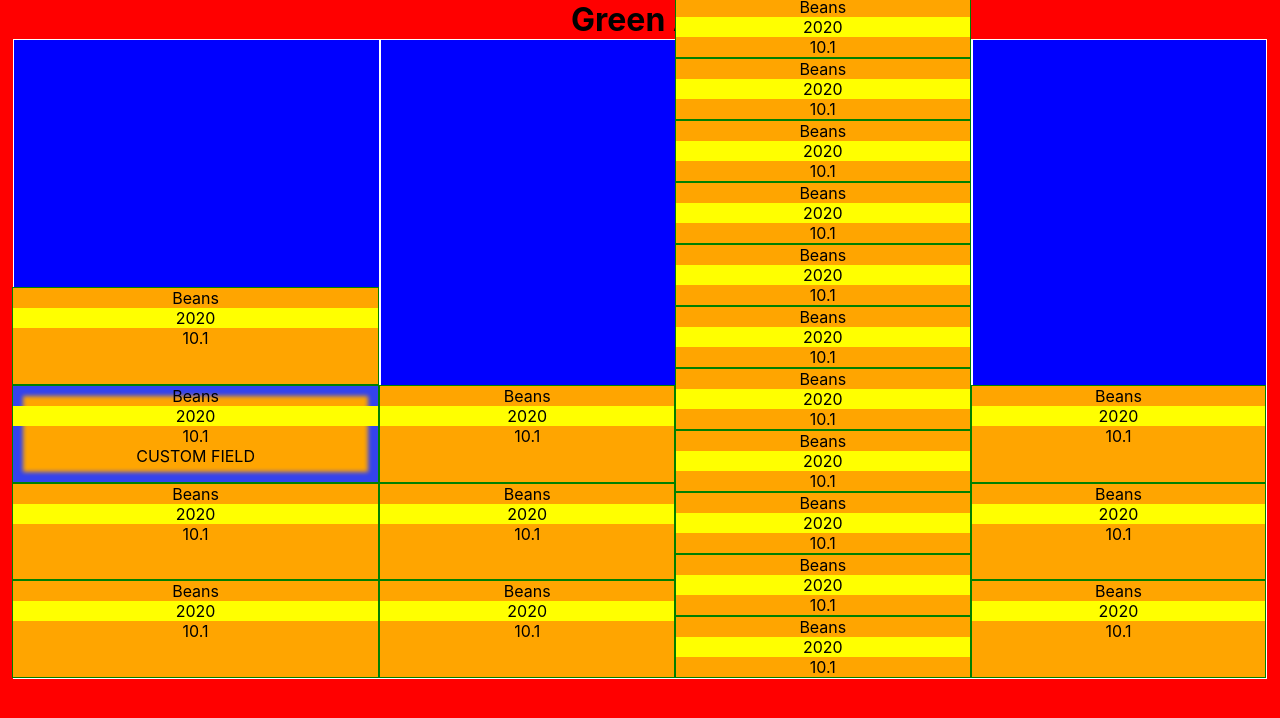
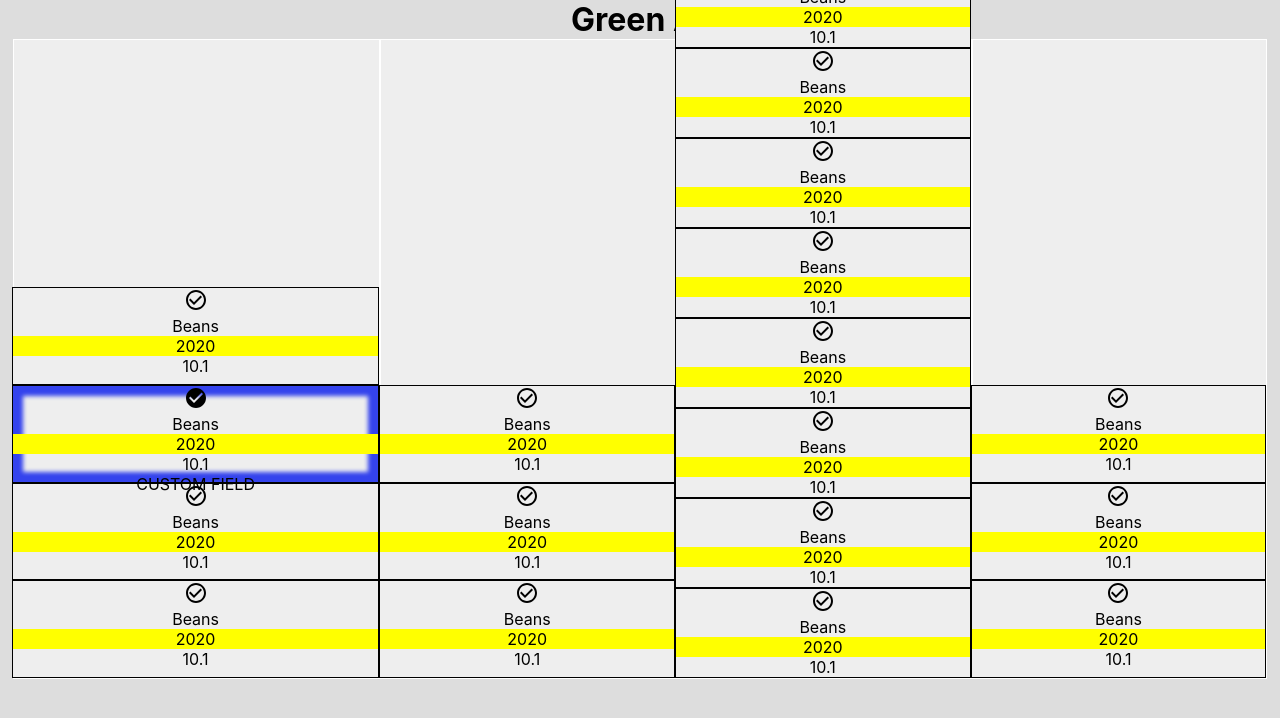
Before and after one commit to Kacper-Lubisz/TrayMaster, a React (Create React App) app: page / in a window 1280 px wide. Shown: the top 718 px of the page. Built offline with nearby package versions, Linux system fonts and the light colour scheme.

Commit message:
Improved code and near finished on multiple select functionality

```diff
--- a/src/App.tsx
+++ b/src/App.tsx
@@ -19,7 +19,7 @@ class App extends React.Component<any, any> {
                     {
                         title: "All",
                         buttons: [
-                            "Beans", "Beans", "Beans", "Beans", "Beans", "Beans", "Beans", "Beans", "Beans", "Beans",
+                            "Peas", "Beans", "Beans", "Beans", "Beans", "Beans", "Beans", "Beans", "Beans", "Beans",
                             "Beans", "Beans", "Beans", "Beans", "Beans"
                         ],
                         onClick: () => null
--- a/src/ViewPort.scss
+++ b/src/ViewPort.scss
@@ -10,7 +10,7 @@
   .column {
     border: 1px solid white;
     text-align: center;
-    background-color: blue;
+    background-color: #eee;
     flex: auto;
 
     display: flex;
@@ -20,8 +20,8 @@
     align-items: flex-end;
 
     .tray {
-      background-color: orange;
-      border: 1px solid green;
+      background-color: #eee;
+      border: 1px solid black;
       width: 100%;
       height: 15%;
 
@@ -44,10 +44,18 @@
 
 }
 
+.tray img {
+  position: relative;
+}
+
 .multipleSelect {
   border-radius: 30px;
+
+  .multipleSelect img {
+
+  }
+
 }
-
 
 h1 {
   margin: 0;
@@ -55,5 +63,5 @@ h1 {
 
 #outer {
   height: 100%;
-  background-color: red
+  background-color: #ddd
 }
--- a/src/ViewPort.tsx
+++ b/src/ViewPort.tsx
@@ -1,6 +1,8 @@
 import React from "react";
 import "./ViewPort.scss";
 import {Column, Tray} from "./core/Warehouse";
+import selectedIcon from "./icons/check_circle-24px.svg";
+import notSelectedIcon from "./icons/check_circle_outline-24px.svg";
 
 interface ViewPortProps {
     zoneLabel: string;
@@ -76,95 +78,123 @@ export class ViewPort extends React.Component<ViewPortProps, ViewPortState> {
         };
     }
 
-    /**
-     * This method allows for selecting a tray.  The behaviour changes depending on if the viewport is in multiple
-     * select mode.  If in multiple select mode, the last tray can't be deselected.  The target selection state can be
-     * specified, if null will toggle.
-     *
-     * @param tray The tray to be selected
-     * @param to if the tray should be selected or deselected, if null it will toggle
-     * @param selectionMap The map of currently selected trays, defaults to the states selection of null
-     * @param isMultipleSelect If multiple selections are to be allowed
-     */
-    selectTray(
-        tray: Tray,
-        to: boolean,
-        selectionMap: Map<Tray, boolean> = this.state.selected,
-        isMultipleSelect: boolean = this.state.isMultipleSelect
-    ): Map<Tray, boolean> {
-        const selected = selectionMap;
-        const multipleSelect = isMultipleSelect;
+    onDragSelectStart() {
 
-        const newSelected = (to === undefined && !selected.get(tray)) || to;
-        // if the tray will become selected
+        const selectedBefore = new Map();
+        this.state.selected.forEach((selected, tray) => {
+            selectedBefore.set(tray, selected);
+        });
 
-        if (!multipleSelect && newSelected) { // deselect the currently selected
-            selected.forEach((_, tray) =>
-                selected.set(tray, false)
-            );
-            selected.set(tray, newSelected);
-        } else if (multipleSelect) {
-            selected.set(tray, newSelected);
-        } // else !multipleSelect && !newSelected, can't deselect
-
-        if (selectionMap === this.state.selected) {
-            this.forceUpdate();
-        }
-
-        return selectionMap;
+        this.setState({
+            ...this.state,
+            longPress: {
+                isHappening: true,
+                timeout: -1,
+                dragFrom: this.state.longPress?.dragFrom!!,
+                selectedBefore: selectedBefore,
+            },
+            isMultipleSelect: true
+        }, () => {
+            this.updateDragSelection(this.state.longPress?.dragFrom!!);
+        });
     }
 
-    updateDragSelection(from: Tray, to: Tray, originalSelection: Map<Tray, boolean>) {
+    updateDragSelection(to: Tray) {
 
-        this.state.selected.forEach((_, key) =>
-            // this.state.selected.set(key, originalSelection.get(key) ?? false)
-            this.state.selected.set(key, false)
-        );
+        this.state.selected.forEach((_, tray) => { // reset selection
+            this.state.selected.set(tray, this.state.longPress?.selectedBefore.get(tray) ?? false);
+        });
 
         const xor: (a: boolean, b: boolean) => boolean = (a, b) => a ? !b : b;
 
-        let selection = originalSelection;
-        let selecting = false;
+        const from = this.state.longPress?.dragFrom;
+        // fixme this tray order can shouldn't be calculated on each call to this method
+        // todo use the fields from trays and columns to sort this
+        const trayOrdered = this.state.columns.flatMap((column, columnIndex) =>
+            column.trays.map((tray: Tray, trayIndex) => {
+                return {
+                    columnIndex: columnIndex,
+                    trayIndex: trayIndex,
+                    tray: tray
+                };
+            })
+        ).sort(((a, b) => {
 
-        this.state.columns.flatMap(col => {
-            return col.trays;
-        }).forEach((tray, index) => {
-            const selectThis = selecting || tray === from || tray === to;
+            // this is a multi level sort
+
+            if (a.columnIndex < b.columnIndex) return -1;
+            if (a.columnIndex > b.columnIndex) return 1;
+
+            if (a.trayIndex < b.trayIndex) return 1;
+            if (a.trayIndex > b.trayIndex) return -1;
+
+            return 0;
+        })).map(it => it.tray);
+
+        trayOrdered.reduce((isSelecting, tray) => {
+
+            const selectThis = isSelecting || tray === from || tray === to;
+
             if (selectThis) {
-                selection = this.selectTray(tray, true, selection, true);
+                this.state.selected.set(tray, true);
             }
-            selecting = xor(selecting, xor(tray === from, tray === to));
-        });
+            return xor(isSelecting, xor(tray === from, tray === to));
+
+        }, false); // the accumulator of the fold is if the trays are still being selected
+
+        this.forceUpdate(); // the state has been changed
+    }
+
+    onDragSelectEnd() {
+        console.log("end of the thing")
 
         this.setState(Object.assign(this.state, {
-            selected: selection
+            longPress: null,
         }));
+    }
+
+    onTrayClick(tray: Tray, e: React.MouseEvent<HTMLDivElement>) {
+
+        console.log("this is a bad");
+
+        e.preventDefault();
+        e.stopPropagation();
+
+        const newTraySelection = !this.state.selected.get(tray); // if the tray will become selected
+
+        if (!this.state.isMultipleSelect && newTraySelection) { // deselect the currently selected
+            this.state.selected.forEach((_, tray) =>
+                this.state.selected.set(tray, false)
+            );
+            this.state.selected.set(tray, newTraySelection);
+            this.forceUpdate();
+
+        } else if (this.state.isMultipleSelect) {
+            this.state.selected.set(tray, newTraySelection);
+
+            const numSelected = Array.from(this.state.selected.entries())
+                                     .filter(([_, value]) => value).length;
+
+            if (numSelected === 1) {
+                this.setState({ // if only one tray is selected, return to single select mode
+                    ...this.state,
+                    isMultipleSelect: false
+                });
+            } else {
+                this.forceUpdate();
+            }
+
+        } // else !multipleSelect && !newSelected, can't deselect
 
     }
 
-    onMouseDown(tray: Tray, e: React.MouseEvent<HTMLDivElement>) {
+    onTrayMouseDown(tray: Tray) {
 
         const timeout: number = window.setTimeout(() => { // await hold time
+            if (this.state.longPress?.timeout !== undefined) { // not interrupted
 
-            if (this.state.longPress?.timeout !== undefined) { // not interrupted
-                console.log("TIMEOUT ", JSON.stringify(this.state.longPress));
+                this.onDragSelectStart();
 
-                const clonedSelected = new Map();
-                this.state.selected.forEach((selected, tray) => {
-                    clonedSelected.set(tray, selected);
-                });
-
-                this.setState(Object.assign(this.state, {
-                    longPress: {
-                        isHappening: true,
-                        timeout: 0,
-                        dragFrom: tray,
-                        selectedBefore: clonedSelected,
-                    },
-                    isMultipleSelect: true
-                }), () => {
-                    // this.selectTray(tray, true, this.state.isMultipleSelect);
-                });
             }
         }, LONG_PRESS_TIMEOUT);
 
@@ -177,12 +207,11 @@ export class ViewPort extends React.Component<ViewPortProps, ViewPortState> {
         }));
     }
 
-    onMouseUp(tray: Tray, e: React.MouseEvent<HTMLDivElement>) {
-        console.log("mouse up");
-
+    onTrayMouseUp(e: React.MouseEvent<HTMLDivElement>) {
         if (this.state.longPress !== undefined) {
             if (this.state.longPress.isHappening) {
-                // long press done
+                this.onDragSelectEnd();
+                e.preventDefault();
             } else {
                 window.clearTimeout(this.state.longPress.timeout);
                 this.setState(Object.assign(this.state, {
@@ -192,7 +221,7 @@ export class ViewPort extends React.Component<ViewPortProps, ViewPortState> {
         }
     }
 
-    onMouseLeave() {
+    onTrayMouseLeave() {
         if (!(this.state.longPress?.isHappening)) {
             this.setState(Object.assign(this.state, {
                 longPress: null
@@ -200,15 +229,10 @@ export class ViewPort extends React.Component<ViewPortProps, ViewPortState> {
         }
     }
 
-    onMouseEnter(tray: Tray, e: React.MouseEvent<HTMLDivElement>) {
-        console.log("mouse Enter");
-
+    onTrayMouseEnter(tray: Tray) {
         if (this.state.longPress?.isHappening) {
-
-            this.updateDragSelection(this.state.longPress.dragFrom, tray, this.state.longPress.selectedBefore);
-
+            this.updateDragSelection(tray);
         }
-
     }
 
     render() {
@@ -230,13 +254,15 @@ export class ViewPort extends React.Component<ViewPortProps, ViewPortState> {
                                     className={`tray${this.state.isMultipleSelect ? " multipleSelect" : ""}${
                                         this.state.selected.get(tray) ? " selected" : ""}`}
 
-                                    onClick={this.selectTray.bind(this, tray, true, undefined, undefined)}
-                                    onMouseDown={this.onMouseDown.bind(this, tray)}
-                                    onMouseLeave={this.onMouseLeave.bind(this)}
-                                    onMouseEnter={this.onMouseEnter.bind(this, tray)}
-                                    onMouseUp={this.onMouseUp.bind(this, tray)}
+                                    onClick={this.onTrayClick.bind(this, tray)}
+                                    onMouseDown={this.onTrayMouseDown.bind(this, tray)}
+                                    onMouseEnter={this.onTrayMouseEnter.bind(this, tray)}
+                                    onMouseLeave={this.onTrayMouseLeave.bind(this)}
+                                    onMouseUp={this.onTrayMouseUp.bind(this)}
                                     key={trayIndex}
                                 >
+                                    <img src={this.state.selected.get(tray) ? selectedIcon : notSelectedIcon}
+                                         alt="selected icon"/>
                                     <div className="trayCategory">{tray.category?.name ?? "Mixed"}</div>
 
                                     <div className="trayExpiry" style={{
```
Also changed, not shown: src/icons/check_circle-24px.svg (added), src/icons/check_circle_outline-24px.svg (added).
